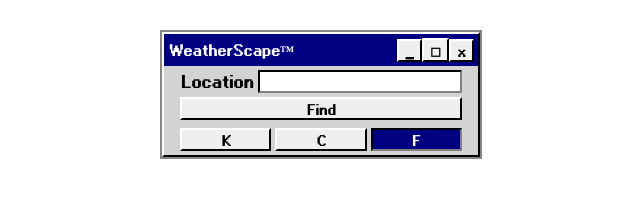
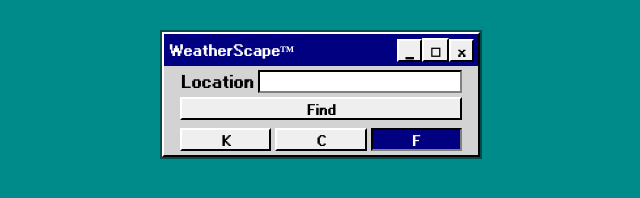
Before and after one commit to jacobsmithdev/weather-app-top, a website built with webpack: page src/index.html in a window 1280 px wide. Shown: the whole page, without its empty margins (319-959 px from the left). Built offline with nearby package versions, Linux system fonts and the light colour scheme.

Commit message:
feat(css): Add bg color to page

```diff
--- a/src/styles.css
+++ b/src/styles.css
@@ -2,6 +2,7 @@
     display: grid;
     justify-content: center;
     padding-top: 32px;
+    background: darkcyan;
 }
 
 * {
```
